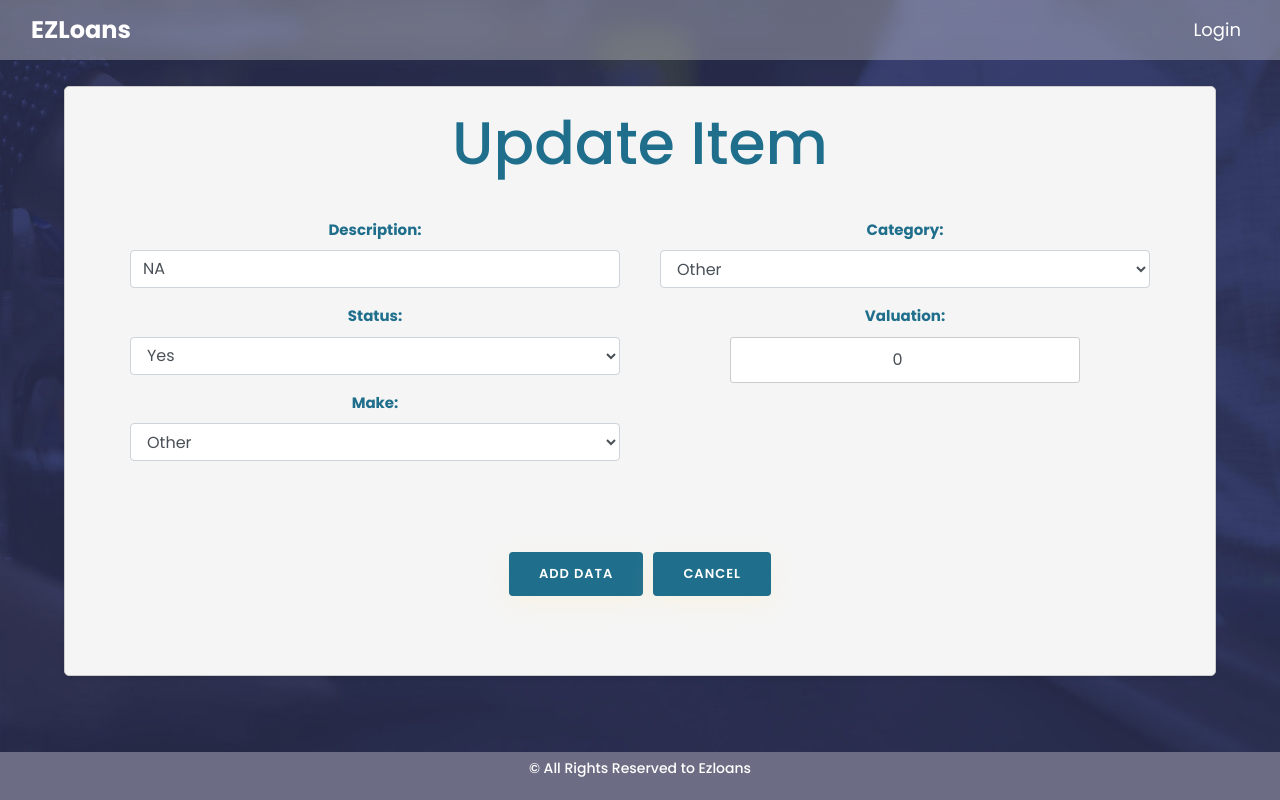
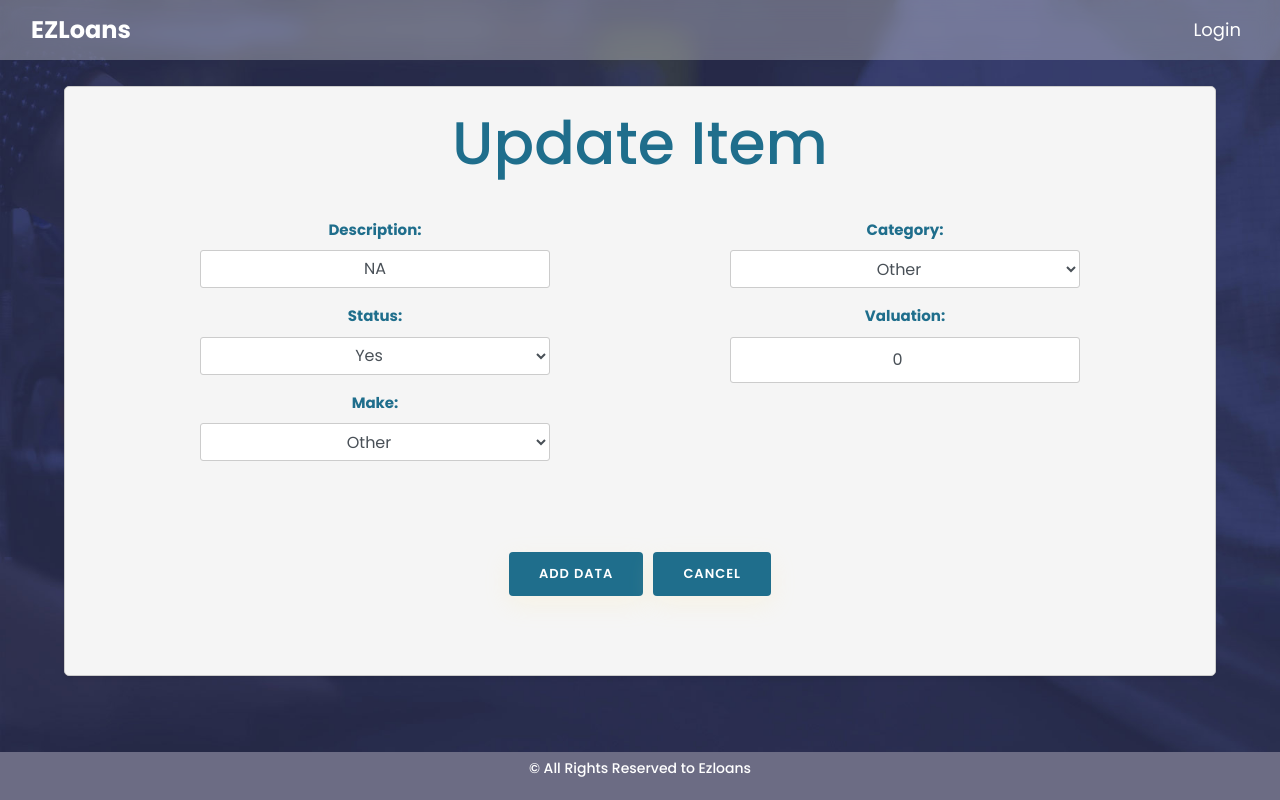
Before and after one commit to TalionSlade/ezloans, a React (Create React App) app in the folder Ezloans-react/: page /addItem/1 in a window 1280 px wide. Built offline with nearby package versions, Linux system fonts and the light colour scheme; no server answers.

Commit message:
Fixed some styling

```diff
--- a/Ezloans-react/src/components/Dashboard.js
+++ b/Ezloans-react/src/components/Dashboard.js
@@ -9,7 +9,7 @@ import LoanService from '../service/LoanService';
 
 const Dashboard = () => {
   const history = useNavigate();
-  const { isLoggedIn, userId } = useAuth();
+  const { isLoggedIn, isUser } = useAuth();
   const [employeeCount, setEmployeeCount] = useState(0);
   const [itemCount, setItemCount] = useState(0);
   const [loanCardCount, setLoanCardCount] = useState(0);
@@ -39,11 +39,12 @@ const Dashboard = () => {
         <div className="row">
           <div className="col-md-12">
             <h2 style={{padding: "10px", color:"white", marginTop: "10px"}}>
-              Dashboard
+              Admin Dashboard
               </h2>
               <br/>
           </div>
         </div>
+        {!isUser &&
         <div className="row">
           <div className="col-md-4">
             <div className="registration-container" style={{maxWidth: "300px", color: "black"}}>
@@ -64,7 +65,7 @@ const Dashboard = () => {
             </div>
           </div>
 
-        </div>
+        </div>}
         <br></br>
       </div>}
     </div>
--- a/Ezloans-react/src/components/employee/CreateEmployee.js
+++ b/Ezloans-react/src/components/employee/CreateEmployee.js
@@ -121,6 +121,9 @@ const CreateEmployee = () => {
     if (!employee.doj) {
       validationErrors.doj = 'Date of Joining is required.';
     }
+    if (employee.doj < employee.dob) {
+      validationErrors.doj = "Date of Joining cannot be less than Date of Birth";
+    }
 
     return validationErrors;
   };
@@ -180,7 +183,7 @@ const CreateEmployee = () => {
         <div className="form-group">
           <label style={{ color: '#1f6e8c'}}>Gender:   </label>
           <select value={employee.gender} name="gender" onChange={handleChange}
-            className={errors.gender && 'error'}>
+            className={errors.gender && 'error' && 'form-control'}>
             <option value="Default">Default</option>
             <option value="Female">Female</option>
             <option value="Male">Male</option>
--- a/Ezloans-react/src/components/item/Item.js
+++ b/Ezloans-react/src/components/item/Item.js
@@ -88,17 +88,11 @@ function Item() {
                         <td> {item.category} </td>
                         <td> {item.valuation} </td>
                         <td>
-                          {/* <button className='btn btn-success tblBtn' onClick={() => editItem(item.itemId)}> */}
-                            <span className='tableIcon' onClick={() => editItem(item.itemId)}><EditIcon/></span>
-                          {/* </button> */}
+                          <span className='tableIcon' onClick={() => editItem(item.itemId)}><EditIcon/></span>
                           &nbsp;
-                          {/* <button className='btn btn-danger tblBtn' onClick={() => deleteItem(item.itemId)}> */}
-                            <span className='tableIcon' onClick={() => deleteItem(item.itemId)}><DeleteIcon/></span>
-                          {/* </button> */}
+                          <span className='tableIcon' onClick={() => deleteItem(item.itemId)}><DeleteIcon/></span>
                           &nbsp;
-                          {/* <button className='btn btn-primary tblBtn' onClick={() => viewItem(item.itemId)}> */}
-                            <span className='tableIcon' onClick={() => viewItem(item.itemId)}><ViewIcon/></span>
-                          {/* </button> */}
+                          <span className='tableIcon' onClick={() => viewItem(item.itemId)}><ViewIcon/></span>
                         </td>
 
                       </tr>
--- a/Ezloans-react/src/styles/Registeration.css
+++ b/Ezloans-react/src/styles/Registeration.css
@@ -45,6 +45,16 @@ input[type="number"] {
     border: 1px solid #ccc;
     border-radius: 3px;
     text-align: center;
+    margin: 0 auto;
+  }
+
+  .form-control {
+    width: 100%;
+    max-width: 350px;
+    display: block;
+    text-align: center;
+    border: 1px solid #ccc;
+    border-radius: 3px;
     margin: 0 auto;
   }
 
```
